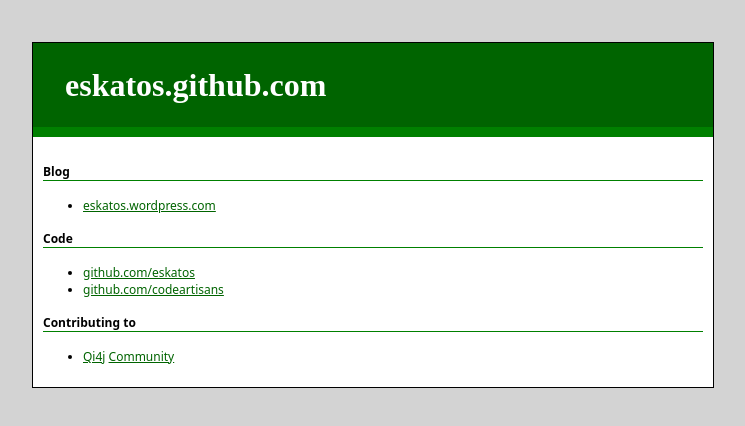
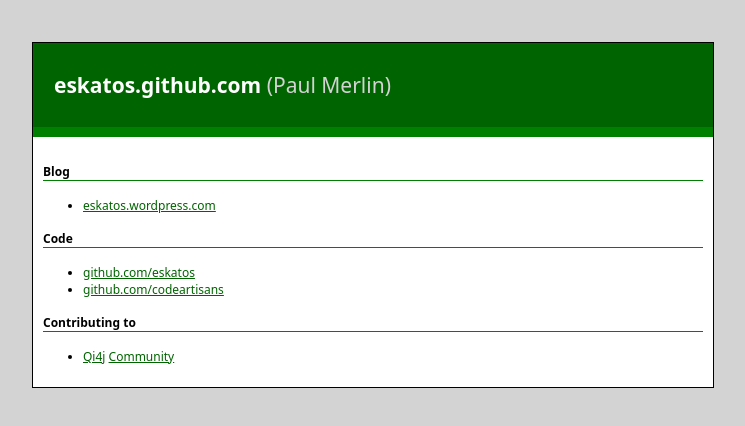
Before and after one commit to eskatos/eskatos.github.com, a plain HTML site: page index.html in a window 1280 px wide. Shown: the whole page, without its empty margins (268-1013 px from the left). Drawn offline with Linux system fonts and the light colour scheme.

Commit message:
Added name in header

```diff
--- a/index.html
+++ b/index.html
@@ -9,7 +9,7 @@
       <div id="outline">
 
         <div id="header">
-            <h1>eskatos.github.com</h1>
+            <h1>eskatos.github.com <span class="name">(Paul Merlin) </span></h1>
         </div>
         <div id="places">
           <h4>Blog</h4>
--- a/style.css
+++ b/style.css
@@ -1,6 +1,7 @@
 body.eskatos {
   margin: 0; padding: 0;
 
+  font-family: sans;
   background-color: lightgrey;
 }
 
@@ -26,17 +27,21 @@
 
 #header h1 {
   margin: 0;
-  padding-left: 32px;
+  padding-left: 21px;
   height: 84px;
 
   vertical-align: middle;
   line-height: 84px;
-  font-size: 32px;
+  font-size: 21px;
+}
+
+#header h1 span.name {
+  color: lightgray;
+  font-weight: normal;
 }
 
 #places {
   padding: 10px;
-  font-family: sans;
   font-size: 12px;
 }
 
```
